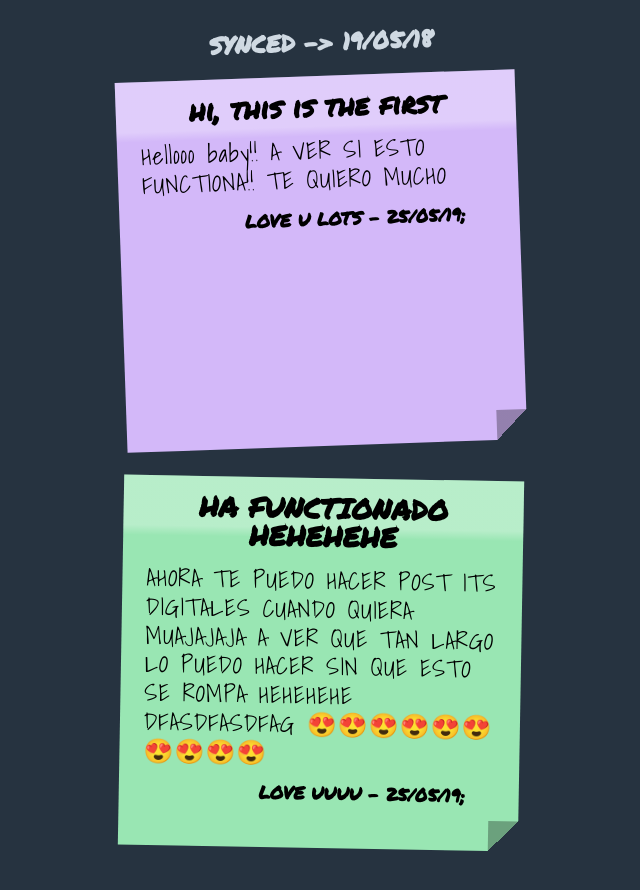
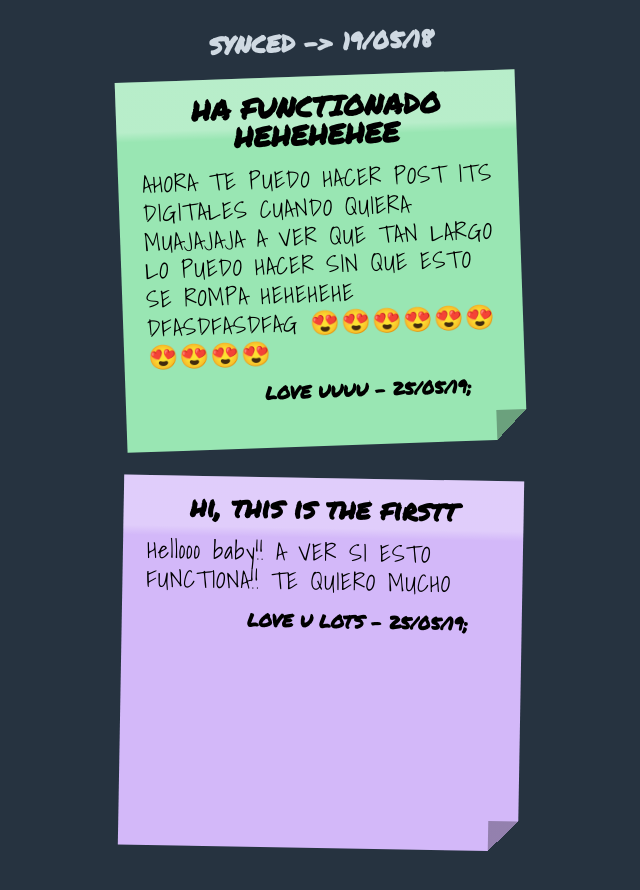
Before and after one commit to gabysantosw/sticky-sync, an Eleventy site: page source/index.md in a window 1280 px wide. Shown: the whole page, without its empty margins (319-959 px from the left). Built offline with nearby package versions, Linux system fonts and the light colour scheme; Eleventy itself is replaced by a stand-in of ours; files that its build step writes are made by us from their sources.

Commit message:
sorted the post-it display to newest to eldest

```diff
--- a/source/1.md
+++ b/source/1.md
@@ -1,6 +1,7 @@
 ---
+permalink: false
 tags: sticky
-title: hi, this is the first
+title: hi, this is the firstt
 body: Hellooo baby!! A VER SI ESTO FUNCTIONA!! TE QUIERO MUCHO
 footer: LOVE U LOTS - 25/05/19;
 color: purple
--- a/source/2.md
+++ b/source/2.md
@@ -1,6 +1,7 @@
 ---
+permalink: false
 tags: sticky
-title: HA FUNCTIONADO HEHEHEHE
+title: HA FUNCTIONADO HEHEHEHEE
 body: AHORA TE PUEDO HACER POST ITS DIGITALES CUANDO QUIERA MUAJAJAJA A VER QUE TAN LARGO LO PUEDO HACER SIN QUE ESTO SE ROMPA HEHEHEHE DFASDFASDFAG 😍😍😍😍😍😍😍😍😍😍
 footer: LOVE UUUU - 25/05/19;
 color: green
--- /dev/null
+++ b/source/_includes/input.scss
@@ -0,0 +1,139 @@
+// INCLUDES
+@import url('https://fonts.googleapis.com/css?family=Permanent+Marker|Shadows+Into+Light&display=swap');
+
+// RESETS
+html, body {
+  margin: 0;
+  font-size: 10px;
+}
+
+h1, h2, h3, p {
+  margin: 0;
+}
+
+// SETUP
+// colors
+$dark: hsl(210, 25%, 20%);
+$light: hsl(210, 25%, 85%);
+$yellow: hsl(60, 95%, 85%);
+$green: hsl(140, 60%, 75%);
+$blue: hsl(200, 80%, 85%);
+$purple: hsl(265, 85%, 85%);
+$red: hsl(0, 95%, 90%);
+$darker: hsla(0, 0%, 0%, .3);
+$lighter: hsla(0, 0%, 100%, .3);
+// spacing
+$x1: 8px;
+$x2: 16px;
+$x3: 24px;
+$x4: 32px;
+$x5: 48px;
+//fonts
+$f-marker: 'Permanent Marker', sans-serif;
+$f-shadows: 'Shadows Into Light', serif;
+
+// UTILITIES
+// typography
+.t-heading {
+  font-family: $f-marker;
+  font-size: 2.4rem;
+}
+// stickies typography
+.t-title {
+  font-family: $f-marker;
+  font-size: 2.8rem;
+}
+.t-body {
+  font-family: $f-shadows;
+  font-size: 2.4rem;
+}
+.t-footer {
+  font-family: $f-marker;
+  font-size: 1.8rem;
+}
+// sticky colors
+.yellow {
+  background-color: $yellow;
+}
+.green {
+  background-color: $green;
+}
+.purple {
+  background-color: $purple;
+}
+.blue {
+  background-color: $blue;
+}
+.red {
+  background-color: $red;
+}
+
+// BASICS
+.body {
+  padding: $x3;
+  background-color: $dark;
+}
+
+.h1 {
+  margin-bottom: $x2;
+  color: $light;
+  transform: rotateZ(-2deg);
+}
+
+.stickies {
+  display: flex;
+  flex-direction: column;
+  align-items: center;
+}
+
+.sticky {
+  width: 400px;
+  max-width: 100%;
+  min-height: 370px;
+  box-sizing: border-box;
+  margin-bottom: $x4;
+  padding: $x2 $x3;
+  background-image: linear-gradient($lighter 50px, transparent 60px);
+  position: relative;
+  &::after {
+    content: "";
+    width: 30px;
+    height: 30px;
+    background-image: linear-gradient(135deg, $darker 50%, transparent 50%);
+    position: absolute;
+    bottom: 0;
+    right: 0;
+  }
+  &::before {
+    content: "";
+    width: 40px;
+    height: 40px;
+    background-image: linear-gradient(135deg, transparent 50%, $dark 50%);
+    position: absolute;
+    bottom: -5px;
+    right: -5px;
+  }
+}
+.sticky:nth-child(even) {
+  transform: rotateZ(-2deg);
+}
+.sticky:nth-child(odd) {
+  transform: rotateZ(1deg);
+}
+
+.sticky__title {
+  text-align: center;
+  line-height: 1em;
+}
+
+.sticky__body {
+  margin: $x2 0;
+  letter-spacing: .1rem;
+  line-height: 1.2em;
+}
+
+.sticky__footer {
+  padding-right: 30px;
+  text-align: right;
+  line-height: 1em;
+}
--- a/source/_includes/layout.njk
+++ b/source/_includes/layout.njk
@@ -11,13 +11,13 @@
   <main class="stickies">
     <h1 class="h1 t-heading">SYNCED -> 19/05/18</h1>
 
-    {%- for sticky in collections.sticky -%}
+    {% for sticky in collections.sticky | reverse %}
     <div class="sticky {{ sticky.data.color }}">
       <h2 class="sticky__title t-title">{{ sticky.data.title }}</h2>
       <p class="sticky__body t-body">{{ sticky.data.body }}</p>
       <h3 class="sticky__footer t-footer">{{ sticky.data.footer }}</h3>
     </div>
-    {%- endfor -%}
+    {% endfor %}
 
   </main>
 </body>
```
Also changed, not shown: README.md, 3 other files.
